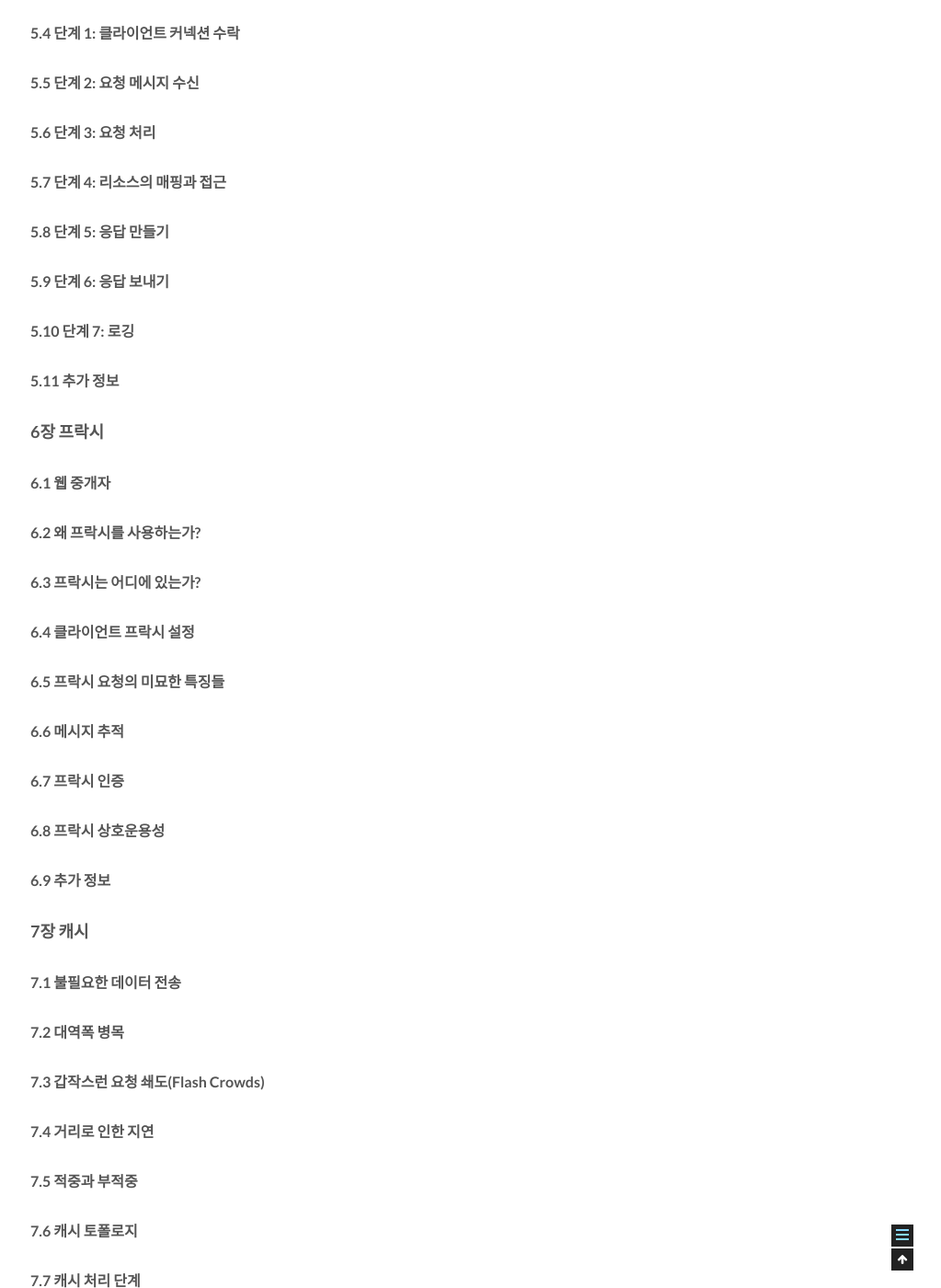
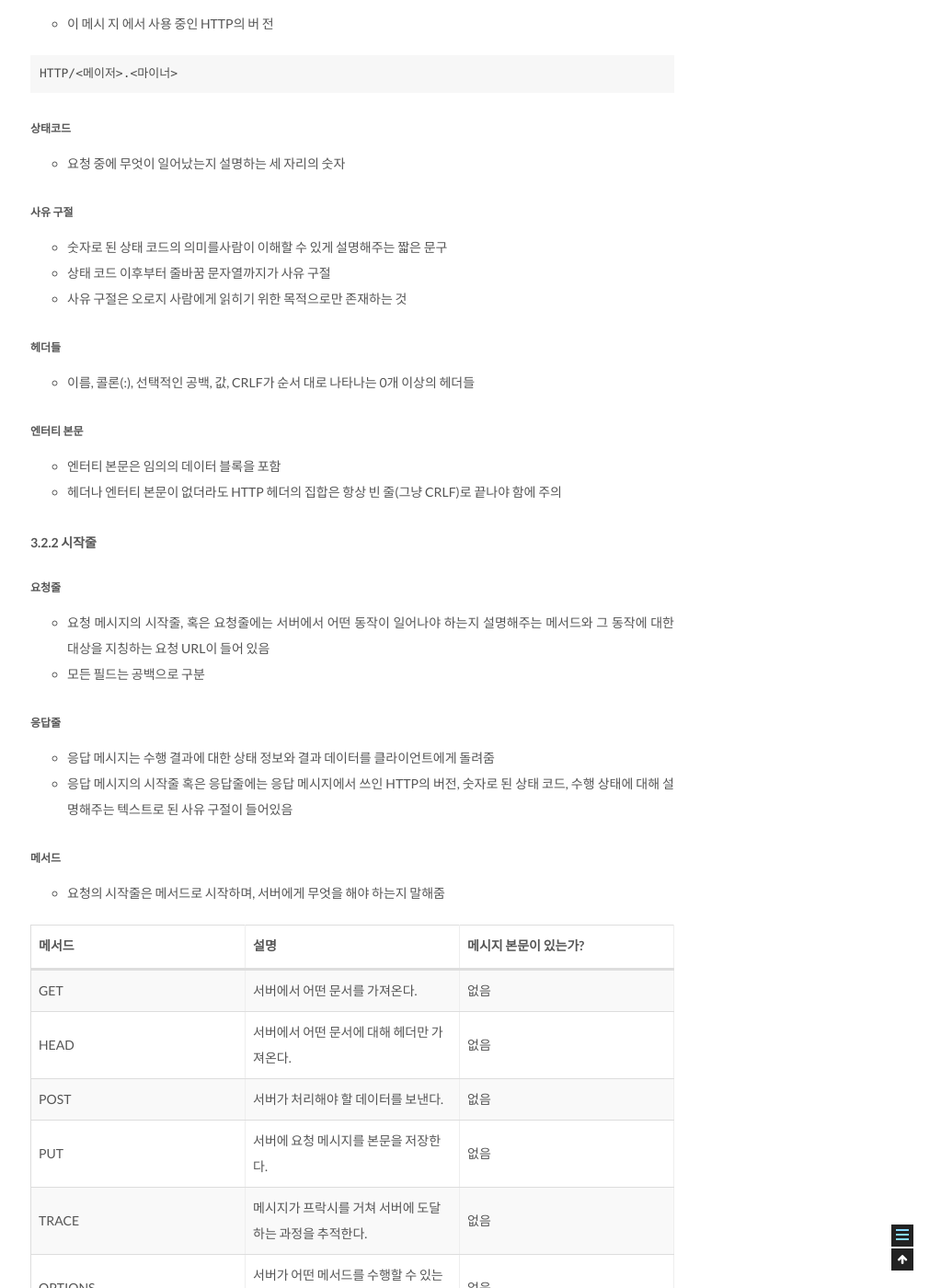
Before and after one commit to csj4032/csj4032.github.io, a Jekyll site: the page built from _posts/2018-01-21-HTTP완벽가이드.md, in a window 1280 px wide and 1400 px high, scrolled down 18865 px. Shown: the whole window at 92% size, without its empty margins (257-1280 px from the left). Built offline with Jekyll 4.4.1, drawn with Linux system fonts in a browser that asks for light colours; some of the changed text lies outside the part shown.

Commit message:
HTTP완벽가이드 포스팅 수정

````diff
--- a/_posts/2018-01-21-HTTP완벽가이드.md
+++ b/_posts/2018-01-21-HTTP완벽가이드.md
@@ -387,6 +387,83 @@ tags:
 * 요청 메시지냐 응답 메시지냐에 관계없이 모든 메시지는 다운스트림으로 흐름
 
 #### 3.2 메시지의 각 부분
+* 메시지는 시작줄, 헤더 블록, 본문 이렇게 세 부분으로 이루어짐
+* 시작줄과 헤더는 그냥 줄 단위로 분리된 아스키 문자열
+* 각 줄은 캐리지 리턴 (ASCII 13)과 개행 문자 (ASCII 10)로 구성된 두 글자의 줄바꿈 문자열으로 끝남
+* 줄바꿈 문자열은 'CRLF'라고 씀
+* 엔터티 본문이나 메시지 본문(혹은 그냥 '본문')은 단순히 선택적인 데이터 덩어리
+* 시작줄이나 헤더와는 달리, 본문은 텍스트나 이진 데이터를 포함할 수도 있고 그냥 비 어 있을 수도 있음
+
+![HTTP 메시지의 세 부분](/assets/images/books/네트워크_해킹_보안/네트워크일반/HTTP완벽가이드/figure_3-3.png)
+
+##### 3.2.1 메시지 문법
+* 모든 HTTP 메시지는 요청 메시지나 응답 메시지로 분류
+* 요청 메시지의 형식
+
+```
+<메서드> <요청 URL> <버전>
+<헤더>
+<엔터티 본문>
+```
+
+* 응답 메시지의 형식
+
+```
+<버전> <상태 코드> <사유 구절>
+<헤더>
+<엔터티 본문>
+```
+
+###### 메서드
+* 클라이언트 측에서 서버가 리소스에 대해 수행해주길 바라는 동작
+
+###### 요청 URL
+* 요청 대상이 되는 리소스를 지칭하는 완전한 URL 혹은 URL의 경로 구성요소
+
+###### 버전
+* 이 메시 지 에서 사용 중인 HTTP의 버 전
+
+```
+HTTP/<메이저>.<마이너>
+```
+
+###### 상태코드
+* 요청 중에 무엇이 일어났는지 설명하는 세 자리의 숫자
+
+###### 사유 구절
+* 숫자로 된 상태 코드의 의미를사람이 이해할 수 있게 설명해주는 짧은 문구
+* 상태 코드 이후부터 줄바꿈 문자열까지가 사유 구절
+* 사유 구절은 오로지 사람에게 읽히기 위한 목적으로만 존재하는 것
+
+###### 헤더들
+* 이름, 콜론(:), 선택적인 공백, 값, CRLF가 순서 대로 나타나는 0개 이상의 헤더들
+
+###### 엔터티 본문
+* 엔터티 본문은 임의의 데이터 블록을 포함
+* 헤더나 엔터티 본문이 없더라도 HTTP 헤더의 집합은 항상 빈 줄(그냥 CRLF)로 끝나야 함에 주의
+
+##### 3.2.2 시작줄
+
+###### 요청줄
+* 요청 메시지의 시작줄, 혹은 요청줄에는 서버에서 어떤 동작이 일어나야 하는지 설명해주는 메서드와 그 동작에 대한 대상을 지칭하는 요청 URL이 들어 있음
+* 모든 필드는 공백으로 구분
+
+###### 응답줄
+* 응답 메시지는 수행 결과에 대한 상태 정보와 결과 데이터를 클라이언트에게 돌려줌
+* 응답 메시지의 시작줄 혹은 응답줄에는 응답 메시지에서 쓰인 HTTP의 버전, 숫자로 된 상태 코드, 수행 상태에 대해 설명해주는 텍스트로 된 사유 구절이 들어있음
+
+###### 메서드
+* 요청의 시작줄은 메서드로 시작하며, 서버에게 무엇을 해야 하는지 말해줌
+
+| 메서드 | 설명 | 메시지 본문이 있는가? |
+| :--- | :--- | :--- |
+| GET | 서버에서 어떤 문서를 가져온다. | 없음 |
+| HEAD | 서버에서 어떤 문서에 대해 헤더만 가져온다. | 없음 |
+| POST | 서버가 처리해야 할 데이터를 보낸다. | 없음 |
+| PUT | 서버에 요청 메시지를 본문을 저장한다. | 없음 |
+| TRACE | 메시지가 프락시를 거쳐 서버에 도달하는 과정을 추적한다. | 없음 |
+| OPTIONS | 서버가 어떤 메서드를 수행할 수 있는지 확인한다. | 없음 |
+| DELETE | 서버에서 문서를 제거한다. | 없음 |
 
 #### 3.3 메서드
 
````
Also changed, not shown: assets/images/books/네트워크_해킹_보안/네트워크일반/HTTP완벽가이드/figure_3-3.png (added).
